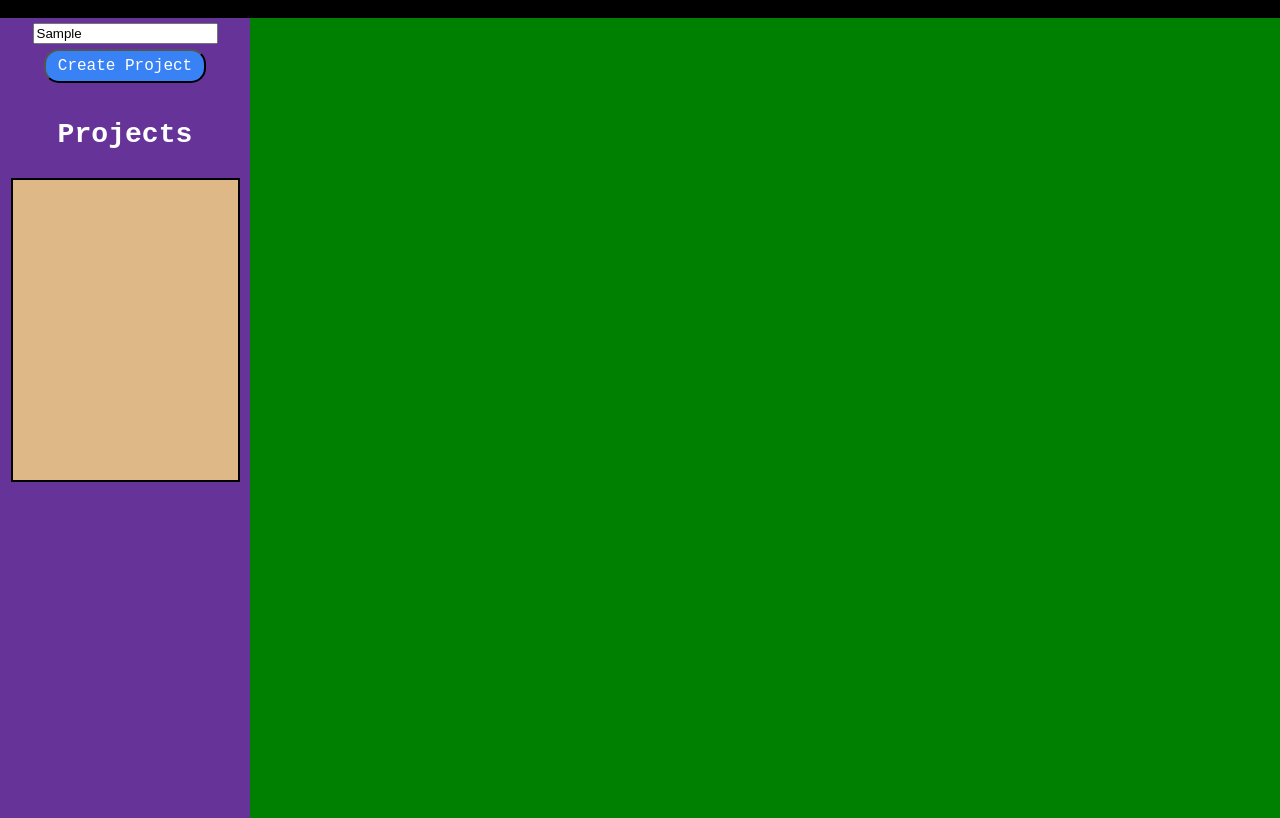
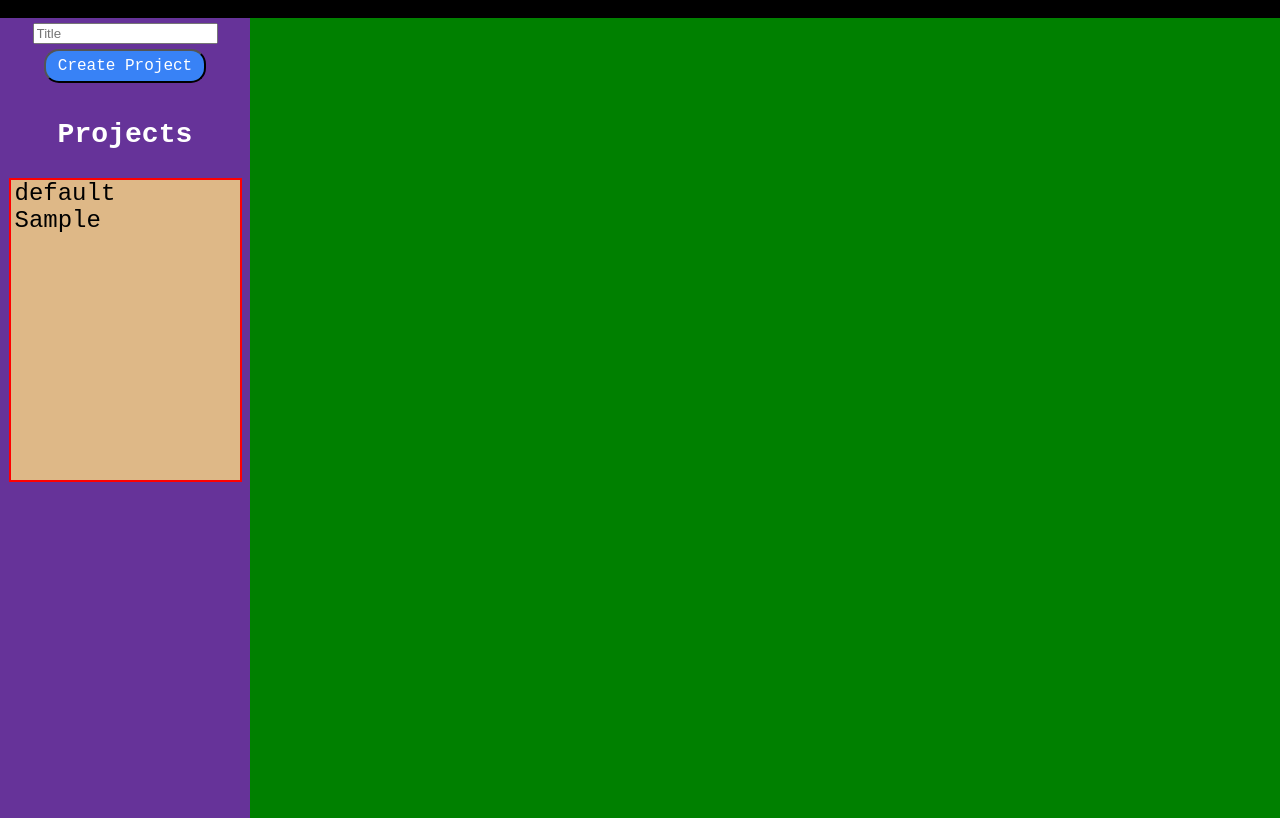
Before and after one commit to Rif-7/todo-app, a website built with webpack: page src/template.html in a window 1280 px wide. Both pictures are taken after typing "Sample" into the empty fields and a click on the button "Create Project". Shown: the part 62-880 px from the top of the page. Built offline with nearby package versions, Linux system fonts and the light colour scheme.

Commit message:
can create new projects and load project names to sidebar

```diff
--- a/src/app/cookie.js
+++ b/src/app/cookie.js
@@ -19,8 +19,14 @@ function saveTodo(todo) {
     localStorage.setItem(todo.project, JSON.stringify(project));
 }
 
+function loadProjectList() {
+    console.log(JSON.parse(localStorage.getItem("projects")));
+    return JSON.parse(localStorage.getItem("projects"));
+
+}
+
 function loadProject(projectName) {
     return JSON.parse(localStorage.getItem(projectName))["todos"];
 }
 
-export {createProject, saveTodo, loadProject};
+export {createProject, saveTodo, loadProject, loadProjectList};
--- a/src/app/dom.js
+++ b/src/app/dom.js
@@ -1,5 +1,6 @@
 function loadProjectsToDom(projects) {
     const projectsBar = document.querySelector(".project");
+    projectsBar.innerHTML = "";
     for (let i = 0; i < projects.length; i++) {
         const projectDiv = document.createElement("div");
         projectDiv.textContent = projects[i];
--- a/src/index.js
+++ b/src/index.js
@@ -1,7 +1,7 @@
 import "./style.css"
 import { compareAsc, format } from 'date-fns';
-import {createProject, saveTodo, loadProject} from "./app/cookie";
-import {loadProjectToDom, loadProjectDataToDom} from "./app/dom"
+import {createProject, saveTodo, loadProject, loadProjectList} from "./app/cookie";
+import {loadProjectsToDom, loadProjectDataToDom} from "./app/dom"
 
 function todoItem(title, dueDate, description, priority, project="default", checked=false) {
     this.title = title
@@ -24,5 +24,14 @@ function recreateTodos(data) {
 
 const newProject = document.querySelector(".create-btn");
 newProject.addEventListener("click", () => {
-    return;
+    const title = document.querySelector(".project-name").value;
+    if (!title) {
+        alert("Invalid Title");
+        return;
+    }
+    createProject(title);
+    loadProjectsToDom(loadProjectList());
+    document.querySelector(".project-name").value = "";
 });
+
+loadProjectsToDom(loadProjectList());
--- a/src/style.css
+++ b/src/style.css
@@ -66,8 +66,11 @@ body {
 .project {
     width: 90%;
     height: 300px;
-    border: 2px solid black;
+    border: 2px solid red;
     background-color: burlywood;
+    color: black;
+    padding-left: 4px;
+    overflow: auto;
 }
 
 .todo-item {
--- a/src/template.html
+++ b/src/template.html
@@ -13,7 +13,7 @@
     <div class="container">
         <div class="side-bar">
             <div class="new-project">
-                <input type="text" placeholder="Title">
+                <input type="text" placeholder="Title" class="project-name">
                 <button class="create-btn">Create Project</button>
             </div>
             <div class="default"></div>
```
Also changed, not shown: dist/index.html, dist/main.bundle.js.
